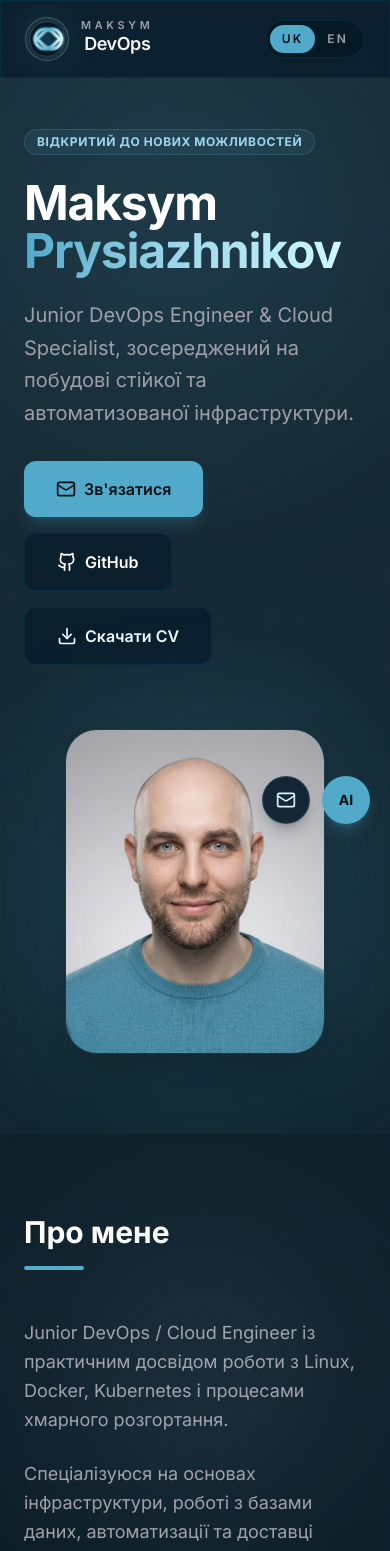
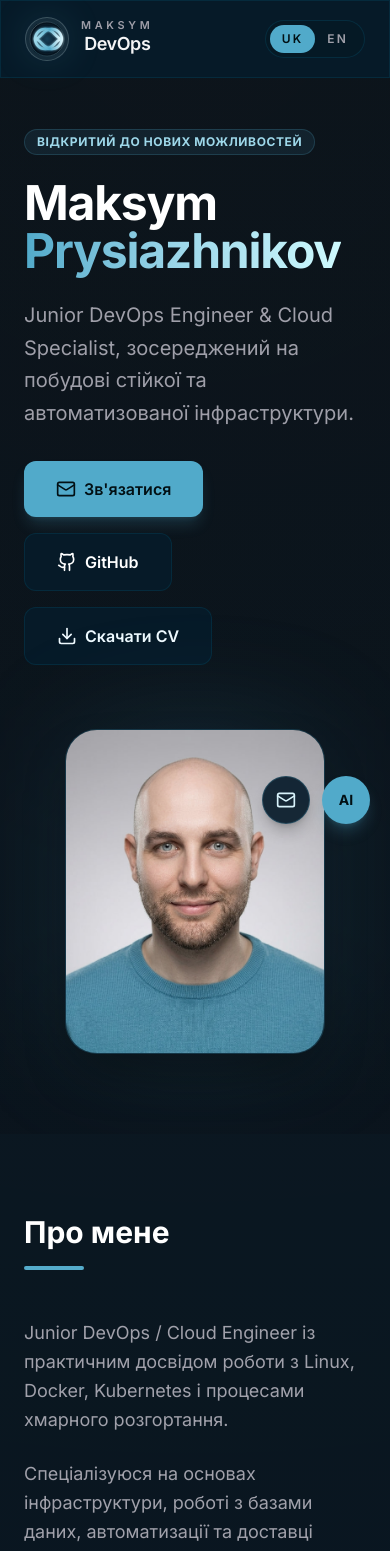
Before and after one commit to maximprysyazhnikov/maximsait, a React (Vite) app: page / in a window 390 px wide. Shown: the top 1551 px of the page. Built offline with nearby package versions, Linux system fonts and the light colour scheme.

Commit message:
Reduce mobile webview flicker

```diff
--- a/src/App.tsx
+++ b/src/App.tsx
@@ -38,9 +38,9 @@ const Card = ({ children, className = "" }: React.PropsWithChildren<{ className?
 const BackgroundScene = () => (
   <div className="pointer-events-none absolute inset-0 overflow-hidden">
     <div className="absolute inset-0 bg-[radial-gradient(circle_at_top,rgba(255,255,255,0.04),transparent_34%)]" />
-    <motion.div animate={{ x: [0, 30, -10, 0], y: [0, -20, 15, 0] }} transition={{ duration: 18, repeat: Infinity, ease: "easeInOut" }} className="absolute left-[8%] top-[12%] h-72 w-72 rounded-full bg-[#9ed8ea]/10 blur-[90px]" />
-    <motion.div animate={{ x: [0, -40, 20, 0], y: [0, 20, -25, 0] }} transition={{ duration: 22, repeat: Infinity, ease: "easeInOut" }} className="absolute right-[6%] top-[22%] h-96 w-96 rounded-full bg-cyan-200/8 blur-[110px]" />
-    <motion.div animate={{ x: [0, 20, -18, 0], y: [0, -12, 20, 0] }} transition={{ duration: 16, repeat: Infinity, ease: "easeInOut" }} className="absolute bottom-[8%] left-[20%] h-64 w-64 rounded-full bg-cyan-200/10 blur-[80px]" />
+    <motion.div animate={{ x: [0, 30, -10, 0], y: [0, -20, 15, 0] }} transition={{ duration: 18, repeat: Infinity, ease: "easeInOut" }} className="telegram-sensitive-effect absolute left-[8%] top-[12%] h-72 w-72 rounded-full bg-[#9ed8ea]/10 blur-[90px]" />
+    <motion.div animate={{ x: [0, -40, 20, 0], y: [0, 20, -25, 0] }} transition={{ duration: 22, repeat: Infinity, ease: "easeInOut" }} className="telegram-sensitive-effect absolute right-[6%] top-[22%] h-96 w-96 rounded-full bg-cyan-200/8 blur-[110px]" />
+    <motion.div animate={{ x: [0, 20, -18, 0], y: [0, -12, 20, 0] }} transition={{ duration: 16, repeat: Infinity, ease: "easeInOut" }} className="telegram-sensitive-effect absolute bottom-[8%] left-[20%] h-64 w-64 rounded-full bg-cyan-200/10 blur-[80px]" />
     <div className="absolute inset-x-0 bottom-0 h-56 bg-gradient-to-t from-[#030b12] via-[#030b12]/75 to-transparent" />
   </div>
 );
@@ -64,7 +64,7 @@ const StartupLoader = () => (
   <motion.div
     initial={{ opacity: 1 }}
     animate={{ opacity: 1 }}
-    exit={{ opacity: 0, filter: "blur(10px)" }}
+    exit={{ opacity: 0 }}
     transition={{ duration: 0.55, ease: "easeOut" }}
     className="fixed inset-0 z-[100] flex items-center justify-center overflow-hidden bg-[#02070d]"
   >
@@ -422,7 +422,7 @@ const AIChatWidget = ({ language }: { language: Language }) => {
     <>
       {isOpen && <div className="fixed inset-0 z-40 bg-black/35 sm:hidden" onClick={() => setIsOpen(false)} />}
       {showScrollTop && (
-        <button type="button" onClick={() => window.scrollTo({ top: 0, behavior: "smooth" })} aria-label="До гори" title="До гори" className="fixed bottom-5 left-1/2 z-50 inline-flex h-12 w-12 -translate-x-1/2 items-center justify-center rounded-full border border-[#51aaca]/18 bg-[#071b2a]/45 text-[#d8f3fb]/90 shadow-lg shadow-black/10 backdrop-blur-md transition hover:border-[#51aaca]/40 hover:bg-[#0c2b3d]/70 hover:text-white">
+        <button type="button" onClick={() => window.scrollTo({ top: 0, behavior: "smooth" })} aria-label="До гори" title="До гори" className="fixed bottom-5 left-1/2 z-50 inline-flex h-12 w-12 -translate-x-1/2 items-center justify-center rounded-full border border-[#51aaca]/18 bg-[#071b2a]/55 text-[#d8f3fb]/90 shadow-lg shadow-black/10 transition hover:border-[#51aaca]/40 hover:bg-[#0c2b3d]/75 hover:text-white">
           <ArrowUp className="h-5 w-5" />
         </button>
       )}
@@ -566,6 +566,13 @@ export default function App() {
   const t = copy[language];
 
   useEffect(() => {
+    const isTelegramWebView = /telegram|tgweb|telegrambot/i.test(window.navigator.userAgent);
+    document.documentElement.classList.toggle("telegram-webview", isTelegramWebView);
+
+    return () => document.documentElement.classList.remove("telegram-webview");
+  }, []);
+
+  useEffect(() => {
     const timer = window.setTimeout(() => setShowStartupLoader(false), 1400);
     return () => window.clearTimeout(timer);
   }, []);
@@ -665,8 +672,8 @@ export default function App() {
       <section className="relative overflow-hidden pb-20 pt-32">
         <InfinityHero />
         <div className="absolute left-1/2 top-0 -z-10 h-full w-full max-w-7xl -translate-x-1/2">
-          <div className="absolute left-10 top-20 h-72 w-72 rounded-full bg-[#51aaca]/18 blur-[120px]" />
-          <div className="absolute bottom-20 right-10 h-72 w-72 rounded-full bg-cyan-300/14 blur-[120px]" />
+          <div className="telegram-sensitive-effect absolute left-10 top-20 h-72 w-72 rounded-full bg-[#51aaca]/18 blur-[120px]" />
+          <div className="telegram-sensitive-effect absolute bottom-20 right-10 h-72 w-72 rounded-full bg-cyan-300/14 blur-[120px]" />
         </div>
         <div className="mx-auto grid max-w-7xl items-center gap-12 px-6 lg:grid-cols-[minmax(0,1fr)_360px] xl:grid-cols-[minmax(0,1fr)_400px]">
           <div className="max-w-3xl">
--- a/src/index.css
+++ b/src/index.css
@@ -24,3 +24,33 @@
     @apply bg-clip-text text-transparent bg-gradient-to-r from-[#51aaca] via-[#9ed8ea] to-cyan-100;
   }
 }
+
+@media (max-width: 767px), (prefers-reduced-motion: reduce) {
+  body {
+    background-image: linear-gradient(180deg, #030b12 0%, #061827 48%, #02070d 100%);
+  }
+
+  .glass {
+    background-color: rgba(7, 27, 42, 0.94);
+    -webkit-backdrop-filter: none;
+    backdrop-filter: none;
+  }
+
+  .telegram-sensitive-effect {
+    display: none !important;
+  }
+}
+
+html.telegram-webview body {
+  background-image: linear-gradient(180deg, #030b12 0%, #061827 48%, #02070d 100%);
+}
+
+html.telegram-webview .glass {
+  background-color: rgba(7, 27, 42, 0.96);
+  -webkit-backdrop-filter: none;
+  backdrop-filter: none;
+}
+
+html.telegram-webview .telegram-sensitive-effect {
+  display: none !important;
+}
```
